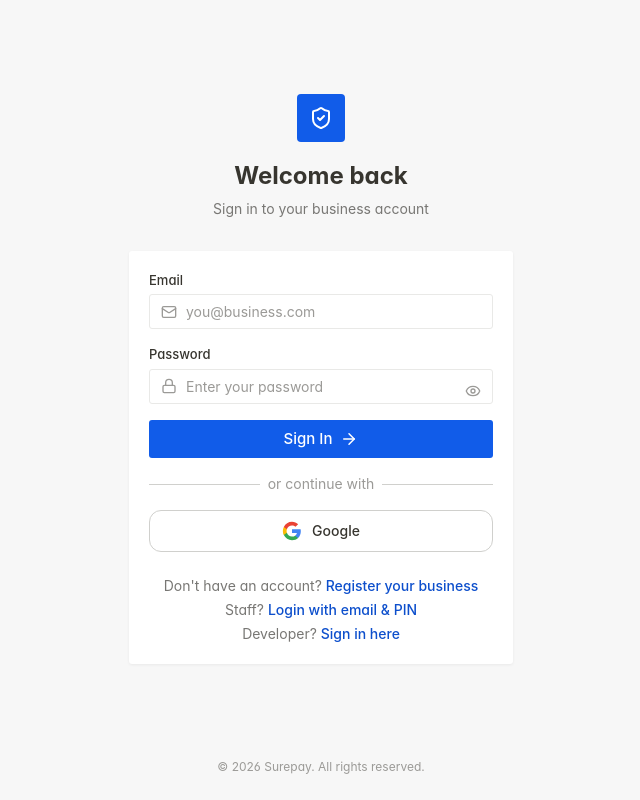
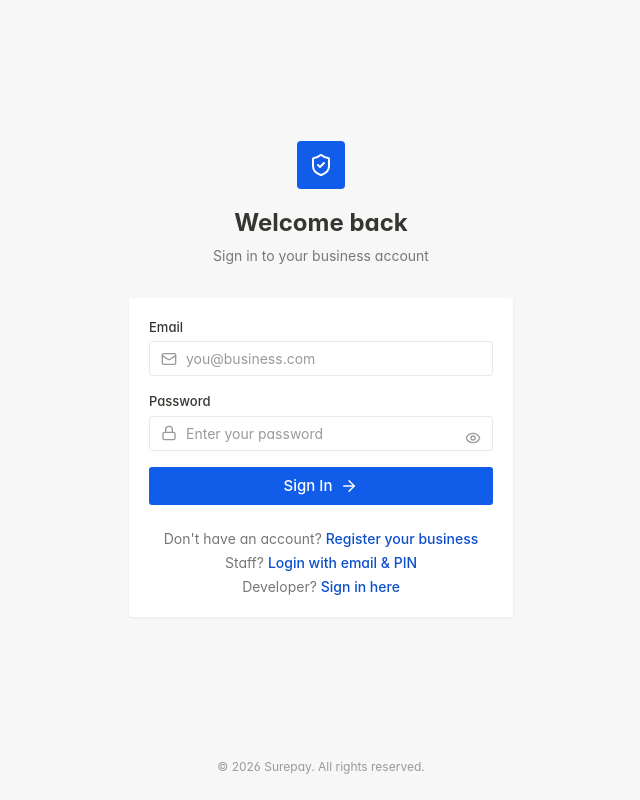
Before and after one commit to picka-chu/sure, a Next.js app in the folder frontend/: page /login in a window 1280 px wide. Shown: the whole page, without its empty margins (319-959 px from the left). Built offline with nearby package versions, Linux system fonts and the light colour scheme.

Commit message:
Remove Google sign-in from business login/register pages

```diff
--- a/frontend/app/(auth)/login/page.tsx
+++ b/frontend/app/(auth)/login/page.tsx
@@ -8,8 +8,8 @@ import { Mail, Lock, Eye, EyeOff, ArrowRight } from "lucide-react";
 import AuthLayout from "@/components/layout/AuthLayout";
 import Button from "@/components/ui/Button";
 import Input from "@/components/ui/Input";
-import { auth, googleProvider } from "@/lib/firebase";
-import { signInWithEmailAndPassword, signInWithPopup } from "firebase/auth";
+import { auth } from "@/lib/firebase";
+import { signInWithEmailAndPassword } from "firebase/auth";
 
 interface LoginForm {
   email: string;
@@ -49,26 +49,6 @@ export default function LoginPage() {
       setError(err.message || "Invalid email or password");
     } finally {
       setLoading(false);
-    }
-  };
-
-  const signInWithGoogle = async () => {
-    setError("");
-    try {
-      const cred = await signInWithPopup(auth, googleProvider);
-      const token = await cred.user.getIdToken();
-
-      localStorage.setItem("owner_token", token);
-      localStorage.setItem("owner_user", JSON.stringify({
-        id: cred.user.uid,
-        email: cred.user.email,
-        full_name: cred.user.displayName || cred.user.email?.split("@")[0],
-        business_name: "",
-      }));
-
-      router.push("/owner");
-    } catch (err: any) {
-      setError(err.message);
     }
   };
 
@@ -119,29 +99,6 @@ export default function LoginPage() {
           <ArrowRight size={18} />
         </Button>
 
-        <div className="relative my-6">
-          <div className="absolute inset-0 flex items-center">
-            <div className="w-full border-t border-surface-200" />
-          </div>
-          <div className="relative flex justify-center text-sm">
-            <span className="px-2 bg-white text-surface-400">or continue with</span>
-          </div>
-        </div>
-
-        <button
-          type="button"
-          onClick={signInWithGoogle}
-          className="w-full flex items-center justify-center gap-2.5 px-4 py-2.5 border border-surface-200 rounded-xl text-sm font-medium text-surface-700 bg-white hover:bg-surface-50 transition-colors"
-        >
-          <svg width="20" height="20" viewBox="0 0 24 24">
-            <path fill="#4285F4" d="M22.56 12.25c0-.78-.07-1.53-.2-2.25H12v4.26h5.92a5.06 5.06 0 0 1-2.2 3.32v2.77h3.57c2.08-1.92 3.28-4.74 3.28-8.1z"/>
-            <path fill="#34A853" d="M12 23c2.97 0 5.46-.98 7.28-2.66l-3.57-2.77c-.98.66-2.23 1.06-3.71 1.06-2.86 0-5.29-1.93-6.16-4.53H2.18v2.84C3.99 20.53 7.7 23 12 23z"/>
-            <path fill="#FBBC05" d="M5.84 14.09c-.22-.66-.35-1.36-.35-2.09s.13-1.43.35-2.09V7.07H2.18C1.43 8.55 1 10.22 1 12s.43 3.45 1.18 4.93l2.85-2.22.81-.62z"/>
-            <path fill="#EA4335" d="M12 5.38c1.62 0 3.06.56 4.21 1.64l3.15-3.15C17.45 2.09 14.97 1 12 1 7.7 1 3.99 3.47 2.18 7.07l3.66 2.84c.87-2.6 3.3-4.53 6.16-4.53z"/>
-          </svg>
-          Google
-        </button>
-
         <div className="text-center pt-2 space-y-1">
           <p className="text-sm text-surface-500">
             Don&apos;t have an account?{" "}
--- a/frontend/app/(auth)/register/page.tsx
+++ b/frontend/app/(auth)/register/page.tsx
@@ -17,8 +17,8 @@ import {
 import AuthLayout from "@/components/layout/AuthLayout";
 import Button from "@/components/ui/Button";
 import Input from "@/components/ui/Input";
-import { auth, googleProvider } from "@/lib/firebase";
-import { createUserWithEmailAndPassword, signInWithPopup, updateProfile } from "firebase/auth";
+import { auth } from "@/lib/firebase";
+import { createUserWithEmailAndPassword, updateProfile } from "firebase/auth";
 
 interface RegisterForm {
   business_name: string;
@@ -66,26 +66,6 @@ export default function RegisterPage() {
       setError(err.message || "Registration failed");
     } finally {
       setLoading(false);
-    }
-  };
-
-  const signUpWithGoogle = async () => {
-    setError("");
-    try {
-      const cred = await signInWithPopup(auth, googleProvider);
-      const token = await cred.user.getIdToken();
-
-      localStorage.setItem("owner_token", token);
-      localStorage.setItem("owner_user", JSON.stringify({
-        id: cred.user.uid,
-        email: cred.user.email,
-        full_name: cred.user.displayName || cred.user.email?.split("@")[0],
-        business_name: "",
-      }));
-      localStorage.setItem("show_welcome_trial", "true");
-      router.push("/owner");
-    } catch (err: any) {
-      setError(err.message);
     }
   };
 
@@ -182,29 +162,6 @@ export default function RegisterPage() {
           <ArrowRight size={18} />
         </Button>
 
-        <div className="relative my-6">
-          <div className="absolute inset-0 flex items-center">
-            <div className="w-full border-t border-surface-200" />
-          </div>
-          <div className="relative flex justify-center text-sm">
-            <span className="px-2 bg-white text-surface-400">or sign up with</span>
-          </div>
-        </div>
-
-        <button
-          type="button"
-          onClick={signUpWithGoogle}
-          className="w-full flex items-center justify-center gap-2.5 px-4 py-2.5 border border-surface-200 rounded-xl text-sm font-medium text-surface-700 bg-white hover:bg-surface-50 transition-colors"
-        >
-          <svg width="20" height="20" viewBox="0 0 24 24">
-            <path fill="#4285F4" d="M22.56 12.25c0-.78-.07-1.53-.2-2.25H12v4.26h5.92a5.06 5.06 0 0 1-2.2 3.32v2.77h3.57c2.08-1.92 3.28-4.74 3.28-8.1z"/>
-            <path fill="#34A853" d="M12 23c2.97 0 5.46-.98 7.28-2.66l-3.57-2.77c-.98.66-2.23 1.06-3.71 1.06-2.86 0-5.29-1.93-6.16-4.53H2.18v2.84C3.99 20.53 7.7 23 12 23z"/>
-            <path fill="#FBBC05" d="M5.84 14.09c-.22-.66-.35-1.36-.35-2.09s.13-1.43.35-2.09V7.07H2.18C1.43 8.55 1 10.22 1 12s.43 3.45 1.18 4.93l2.85-2.22.81-.62z"/>
-            <path fill="#EA4335" d="M12 5.38c1.62 0 3.06.56 4.21 1.64l3.15-3.15C17.45 2.09 14.97 1 12 1 7.7 1 3.99 3.47 2.18 7.07l3.66 2.84c.87-2.6 3.3-4.53 6.16-4.53z"/>
-          </svg>
-          Google
-        </button>
-
         <div className="text-center pt-2">
           <p className="text-sm text-surface-500">
             Already have an account?{" "}
```
